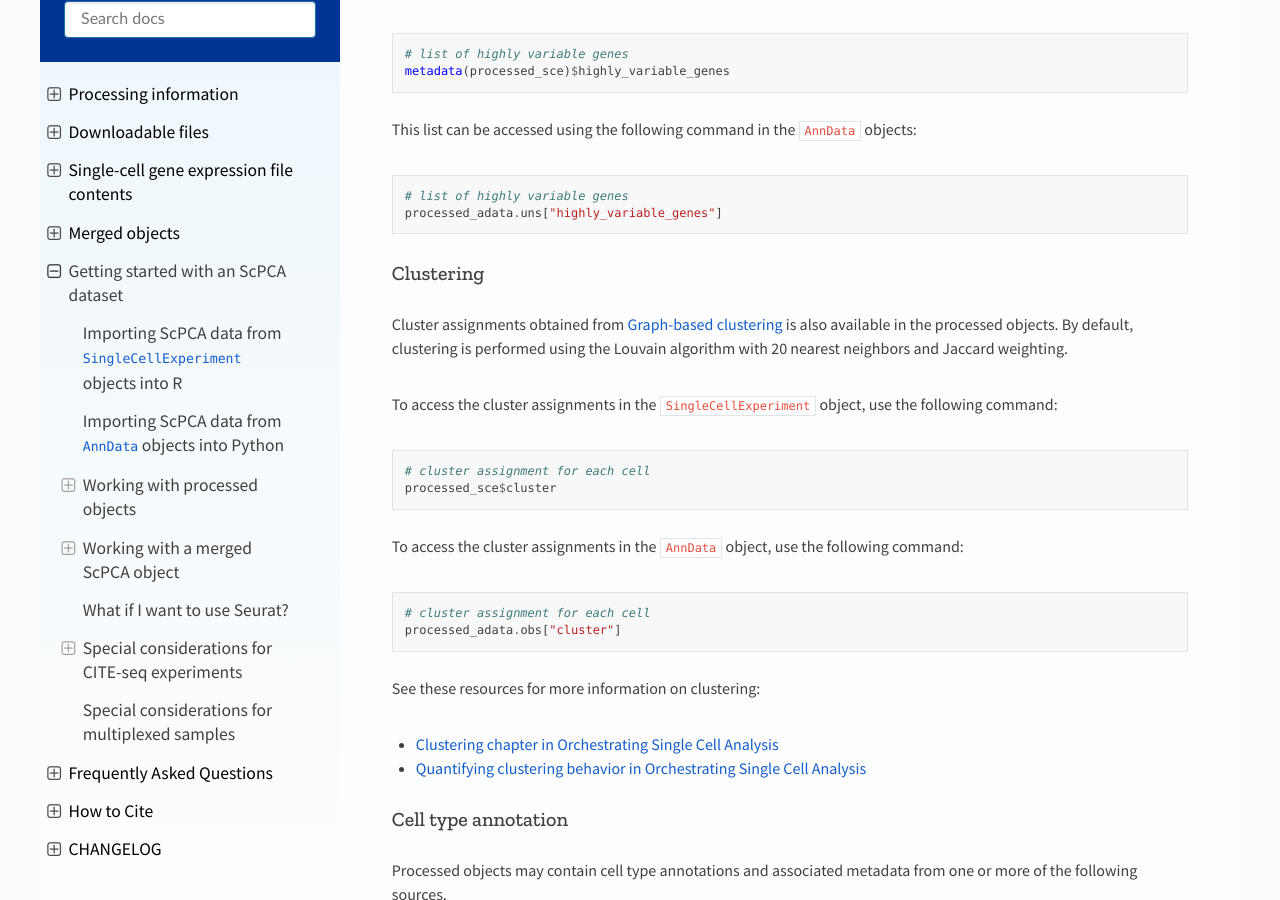
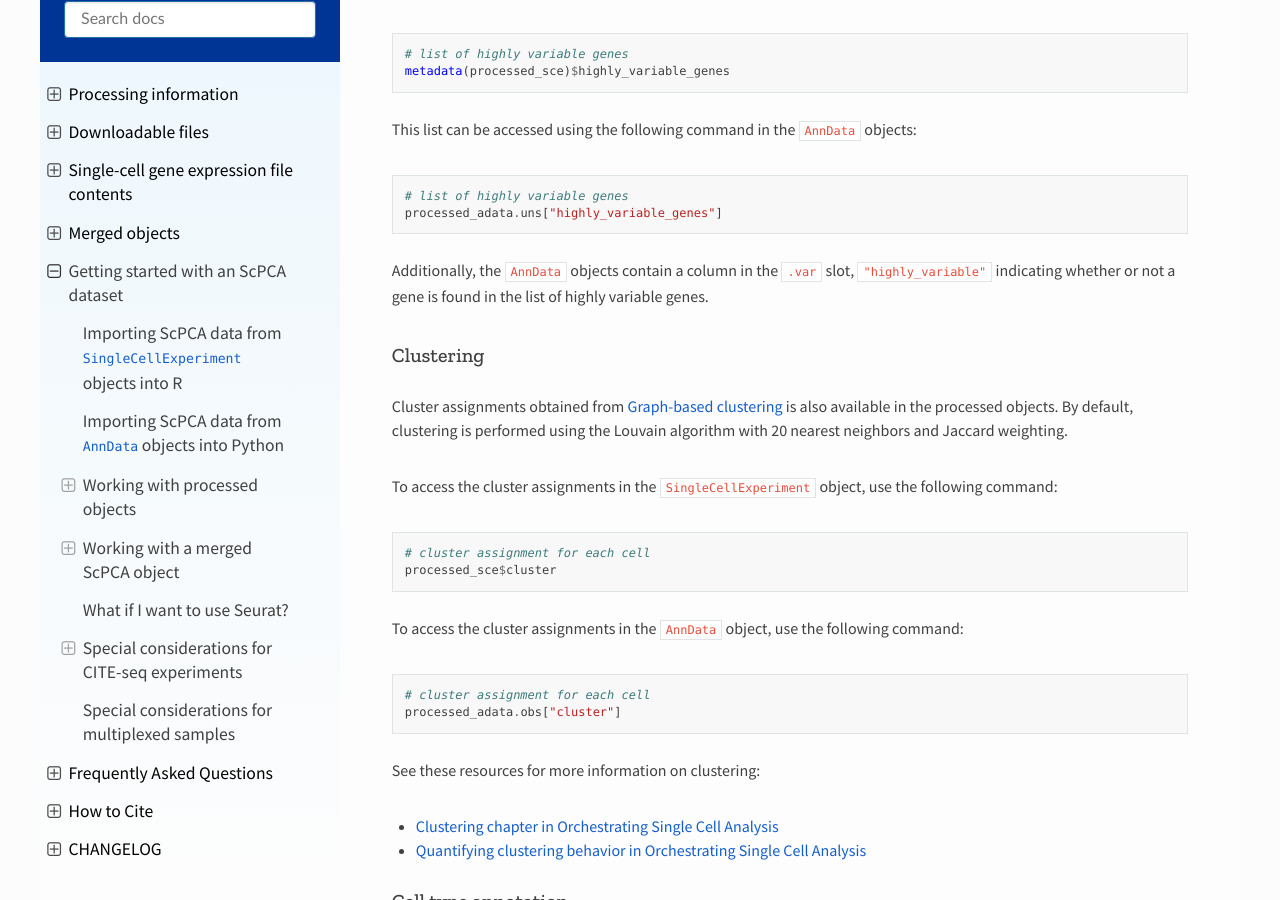
Before and after one commit to DongzeHE/scpca-docs, a Sphinx documentation site: the page built from docs/getting_started.md, in a window 1280 px wide and 900 px high, scrolled down 4603 px. Built offline with Sphinx 7.4.7 and the Read the Docs theme 2.0.0, drawn with Linux system fonts in a browser that asks for light colours.

Commit message:
add sentence about highly variable column to getting started

````diff
--- a/docs/getting_started.md
+++ b/docs/getting_started.md
@@ -178,6 +178,8 @@ This list can be accessed using the following command in the `AnnData` objects:
 # list of highly variable genes
 processed_adata.uns["highly_variable_genes"]
 ```
+
+Additionally, the `AnnData` objects contain a column in the `.var` slot, `"highly_variable"` indicating whether or not a gene is found in the list of highly variable genes.
 
 ### Clustering
 
````
